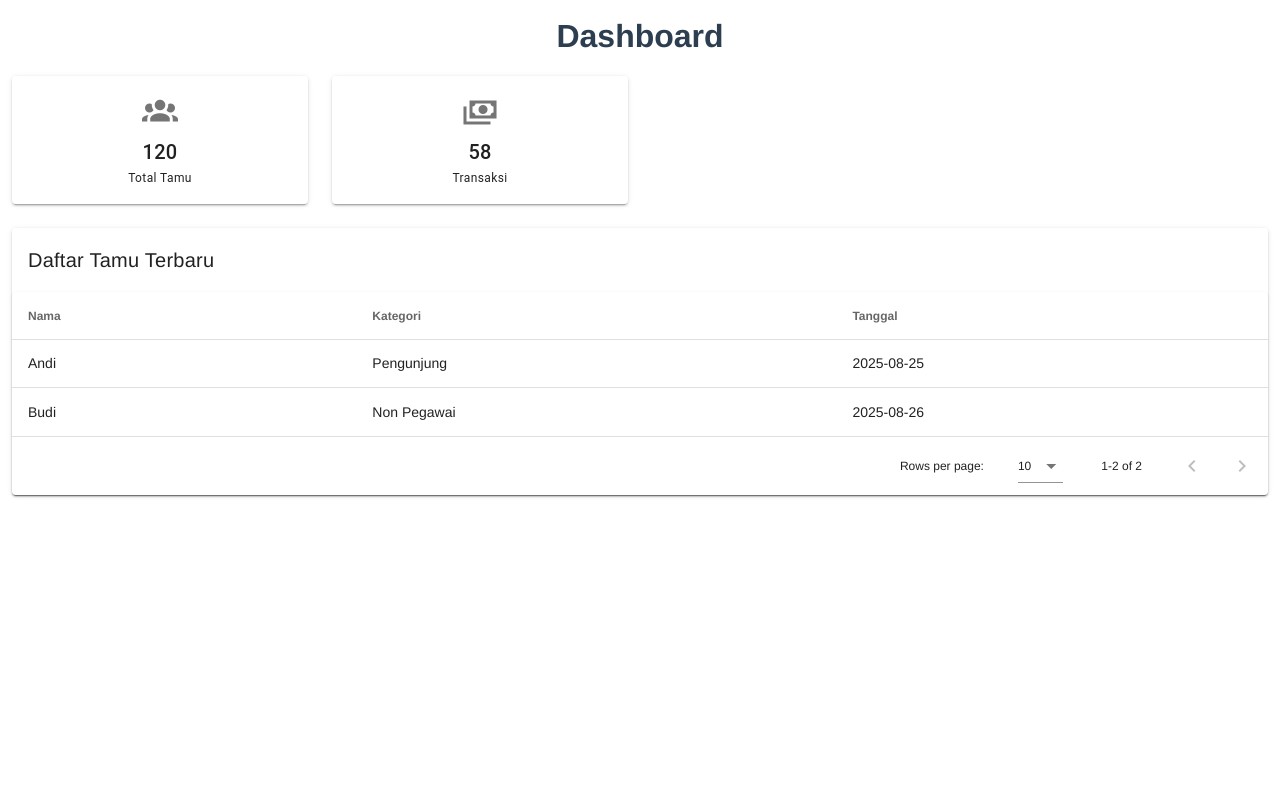
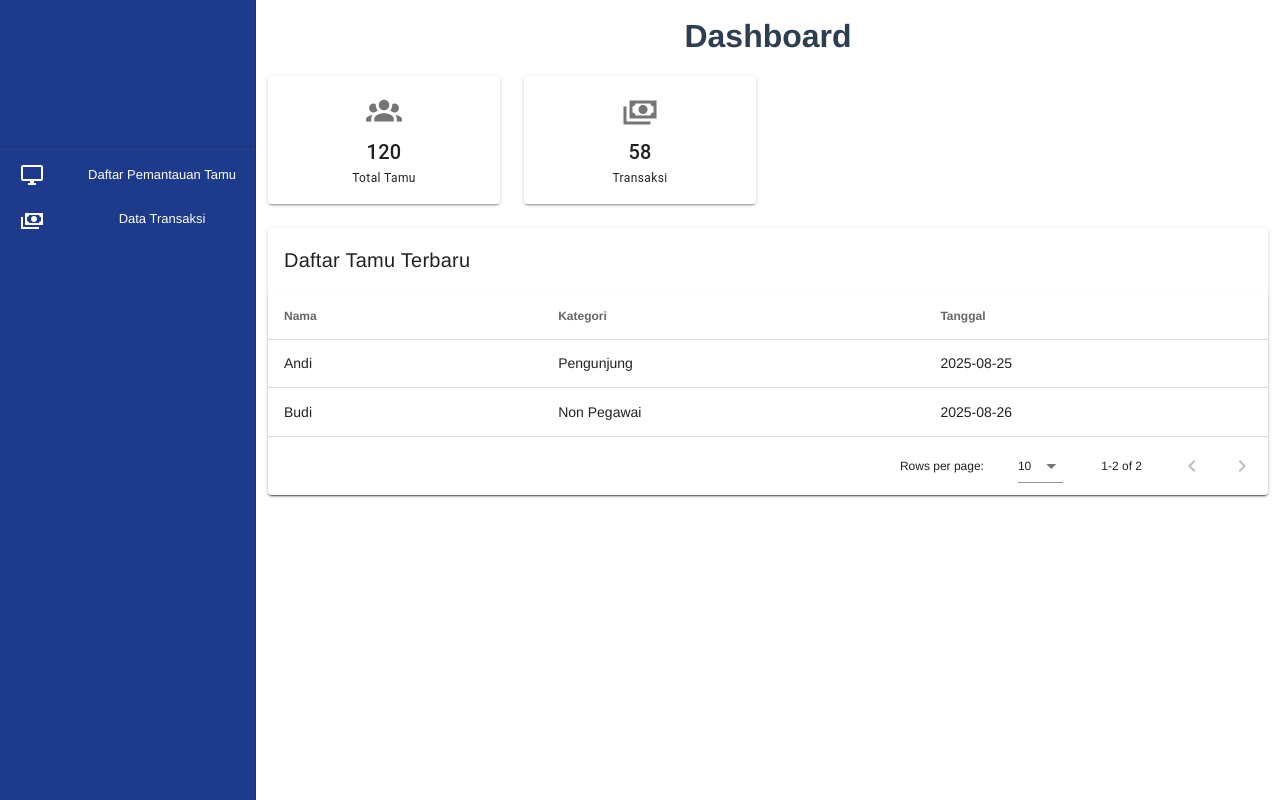
Before and after one commit to KevinReyhanW/lunavis-public, a Vue app: page /dashboard in a window 1280 px wide. Built offline with nearby package versions, Linux system fonts and the light colour scheme; no server answers.

Commit message:
fixed dashboard receptionist

```diff
--- a/src/components/Sidebar.vue
+++ b/src/components/Sidebar.vue
@@ -14,37 +14,32 @@
 
     <!-- Menu Utama -->
     <v-list dense nav>
-      <v-list-group prepend-icon="mdi-menu" no-action>
-        <template v-slot:activator>
-          <v-list-item-content>
-            <v-list-item-title>Menu Utama</v-list-item-title>
-          </v-list-item-content>
-        </template>
 
-        <!-- Submenu -->
         <v-list-item
           v-for="(item, i) in items"
           :key="i"
           :to="item.to"
+          router
           link
           exact
           active-class="active-link"
+          class = "menu-item"
         >
           <v-list-item-icon>
             <v-icon>{{ item.icon }}</v-icon>
           </v-list-item-icon>
+
           <v-list-item-content>
             <v-list-item-title>{{ item.title }}</v-list-item-title>
           </v-list-item-content>
         </v-list-item>
-      </v-list-group>
     </v-list>
   </v-navigation-drawer>
 </template>
 
 <script>
 export default {
-  name: "Sidebar",
+  name: "AppSidebar",
   data: () => ({
     drawer: true,
     items: [
@@ -56,5 +51,5 @@ export default {
 </script>
 
 <style lang="scss">
-@use '@/styles/sidebar.scss';
+@use '../styles/sidebar.scss';
 </style>
--- a/src/pages/Dashboard.vue
+++ b/src/pages/Dashboard.vue
@@ -1,5 +1,6 @@
 <template>
   <v-container fluid>
+    <AppSidebar />
     <h1 class="mb-4">Dashboard</h1>
 
     <!-- Card Ringkasan -->
@@ -35,13 +36,13 @@
 
 <script>
 
-import Sidebar from '@/components/Sidebar.vue'
+import AppSidebar from '@/components/Sidebar.vue'
 
 export default {
-  name: "Dashboard",
+  name: "DashboardReceptionist",
 
   components: {
-    Sidebar
+    AppSidebar,
   },
 
   data: () => ({
@@ -57,12 +58,3 @@ export default {
   }),
 };
 </script>
-
-<style scoped>
-.summary-card {
-  text-align: center;
-  background: #1e3a8a;
-  color: white;
-  border-radius: 0.75rem;
-}
-</style>
--- /dev/null
+++ b/src/styles/dashboard.scss
@@ -0,0 +1,6 @@
+.summary-card {
+  text-align: center;
+  background: #1e3a8a;
+  color: white;
+  border-radius: 0.75rem;
+}
--- a/src/styles/sidebar.scss
+++ b/src/styles/sidebar.scss
@@ -1,19 +1,55 @@
 .sidebar {
-  background-color: #0d1a5e; /* biru tua */
-  color: white;
+  background-color: #1e3a8a !important; /* biru tua */
+  // color: white;
+  width: 20vw;
+  height: 100vh;
+  padding-top: 2%;
+  padding-bottom: 2%;
+  display: flex;
+  position: relative;
+  flex-direction: column;
 }
 
 .logo-container {
   display: flex;
-  align-items: center;
+  align-items: flex-start;
   justify-content: center;
+  height: 120px;
 }
 
 .logo-img {
   height: 3rem;
 }
 
+.logo-sidebar{
+  max-width: 80px;
+  max-height: 80px;
+  margin: 0 auto;
+}
+
 .active-link {
   background-color: #1e3a8a !important;
   color: white !important;
 }
+
+.menu-item{
+  display: flex;
+  align-items: center;
+  padding-left: 12px !important;
+  margin-left: 0 !important;
+}
+.v-list-item__title{
+  padding-left: 0 !important;
+  color: white !important;
+}
+
+.v-list-item__icon .v-icon {
+  min-width: 2 rem !important;
+  margin-right: 0.5rem !important;
+  justify-content: center;
+  color: white !important;
+}
+
+.v-list-item__content {
+  padding: 0 !important;
+}
```
Also changed, not shown: src/components/Footer.vue (added, +11 -0 lines).
